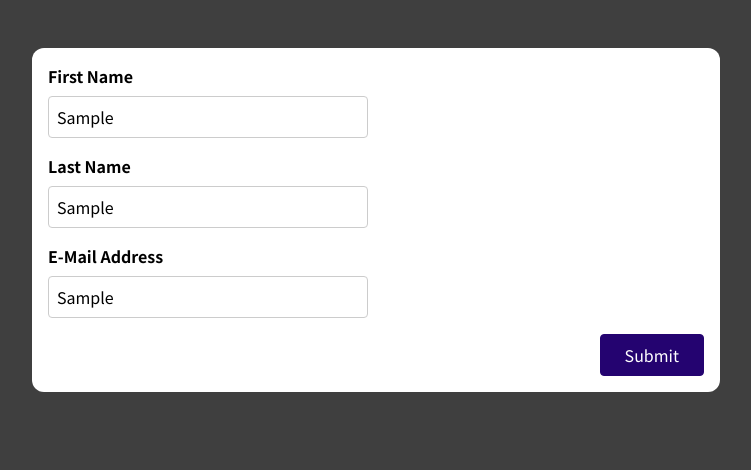
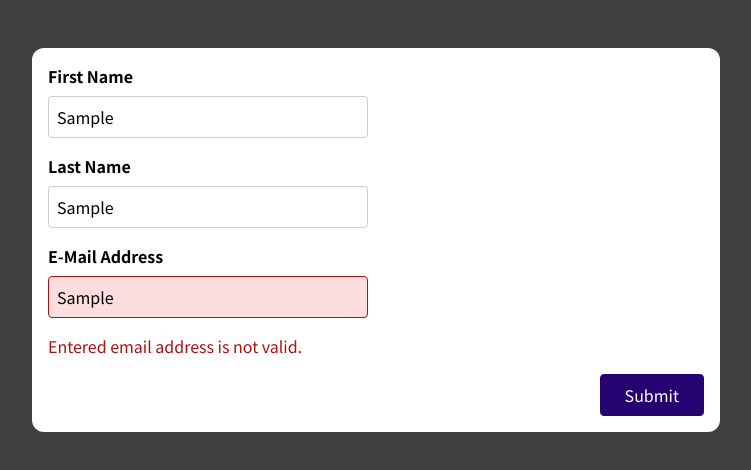
Before and after one commit to zdTang/16-Working-with-Form-and-User-input, a React (Create React App) app: page / in a window 1280 px wide. Both pictures are taken after typing "Sample", "Sample", "Sample" into the empty fields and a click on the button "Submit". Shown: the top 470 px of the page, without its empty margins (264-1015 px from the left). Built offline with nearby package versions, Linux system fonts and the light colour scheme.

Commit message:
12-8  imply custom hook on the other two fields

```diff
--- a/src/components/BasicForm.js
+++ b/src/components/BasicForm.js
@@ -1,9 +1,9 @@
-import { useState } from "react";
-import useValidate from "../hooks/use-validat";
+import useValidate from "../hooks/use-validate";
 
 const BasicForm = (props) => {
   console.log("basic from run !");
 
+  // Control state of firstName
   const {
     enteredValue: enteredName,
     valueChangeHandler: nameChangeHandler,
@@ -11,6 +11,24 @@ const BasicForm = (props) => {
     isValueDisplayOK: isNameDisplayOK,
     valueStyle: nameStyle,
   } = useValidate((item) => item.trim().length !== 0);
+
+  // Control state of last Name
+  const {
+    enteredValue: enteredLastName,
+    valueChangeHandler: lastNameChangeHandler,
+    valueBlurHandler: lastNameBlurHandler,
+    isValueDisplayOK: isLastNameDisplayOK,
+    valueStyle: lastNameStyle,
+  } = useValidate((item) => item.trim().length !== 0);
+
+  // Control state of Email
+  const {
+    enteredValue: enteredEmail,
+    valueChangeHandler: emailChangeHandler,
+    valueBlurHandler: emailBlurHandler,
+    isValueDisplayOK: isEmailDisplayOK,
+    valueStyle: emailStyle,
+  } = useValidate((item) => item.includes("@"));
 
   const submitHandler = (event) => {
     event.preventDefault();
@@ -38,14 +56,32 @@ const BasicForm = (props) => {
             <p className="error-text">Name cannot be empty.</p>
           )}
         </div>
-        <div className="form-control">
-          <label htmlFor="name">Last Name</label>
-          <input type="text" id="name" />
+        <div className={lastNameStyle}>
+          <label htmlFor="lastName">Last Name</label>
+          <input
+            type="text"
+            id="lastName"
+            onChange={lastNameChangeHandler}
+            onBlur={lastNameBlurHandler}
+            value={enteredLastName}
+          />
+          {!isLastNameDisplayOK && (
+            <p className="error-text">Name cannot be empty.</p>
+          )}
         </div>
       </div>
-      <div className="form-control">
-        <label htmlFor="name">E-Mail Address</label>
-        <input type="text" id="name" />
+      <div className={emailStyle}>
+        <label htmlFor="email">E-Mail Address</label>
+        <input
+          type="text"
+          id="email"
+          onChange={emailChangeHandler}
+          onBlur={emailBlurHandler}
+          value={enteredEmail}
+        />
+        {!isEmailDisplayOK && (
+          <p className="error-text">Entered email address is not valid.</p>
+        )}
       </div>
       <div className="form-actions">
         <button>Submit</button>
--- a/src/hooks/use-validat.js
+++ b/src/hooks/use-validate.js
@@ -1,4 +1,4 @@
-import React, { useState } from "react";
+import { useState } from "react";
 
 function useValidate(validateValue) {
   const [enteredValue, setEnteredValue] = useState("");
```
